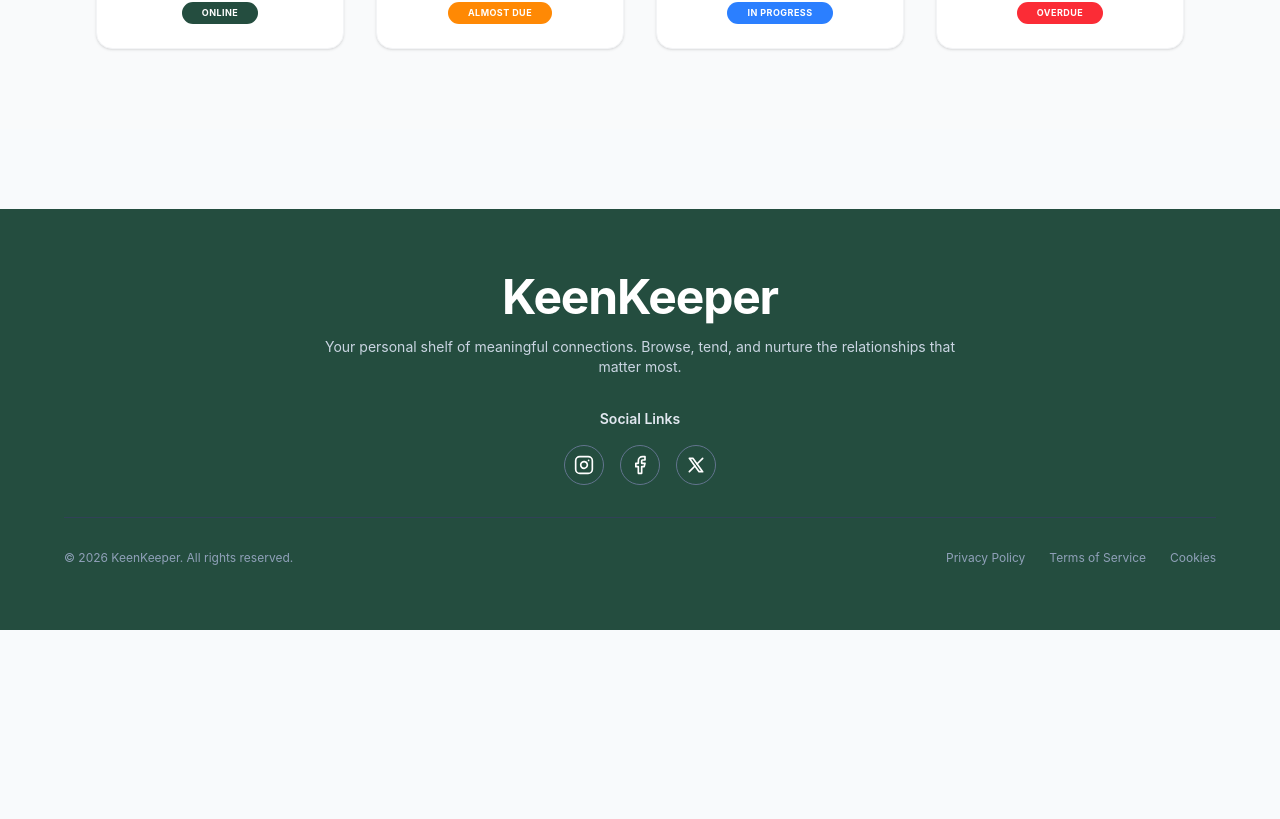
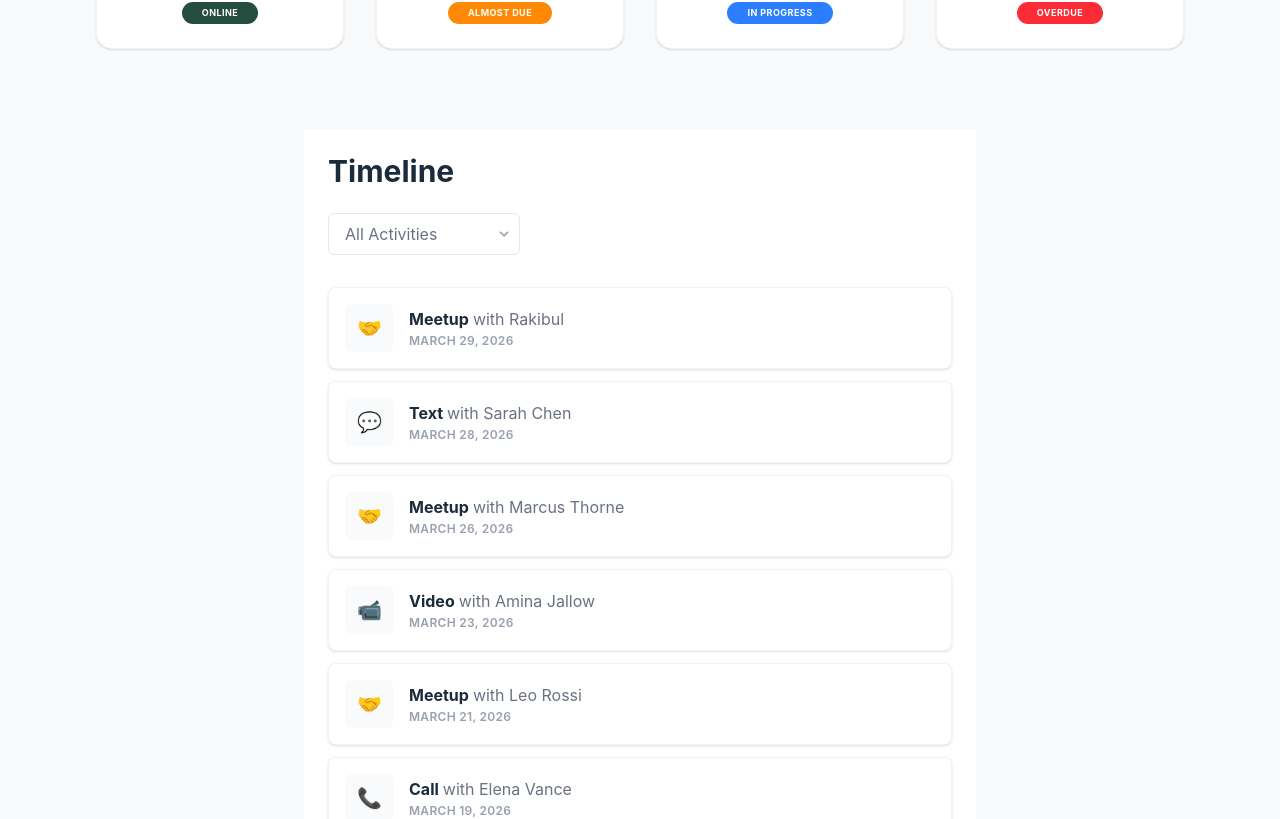
Before and after one commit to theashikulakash/keen-keeper-a7, a React (Vite) app: page / in a window 1280 px wide. Shown: the part 1795-2614 px from the top of the page. Before the commit the page ends 2425 px from the top, so only its background shows below. Built offline with nearby package versions, Linux system fonts and the light colour scheme.

Commit message:
timeline added

```diff
--- a/src/App.jsx
+++ b/src/App.jsx
@@ -3,6 +3,7 @@ import './App.css'
 import Navbar from './components/Navbar'
 import Footer from './components/Footer'
 import Home from './components/home'
+import Timeline from './components/timeline'
 
 function App() {
   const [count, setCount] = useState(0)
@@ -11,6 +12,8 @@ function App() {
     <>
       <Navbar />
       <Home />
+      <Timeline />
+
       <Footer />
     </>
   )
--- /dev/null
+++ b/src/components/timeline.jsx
@@ -0,0 +1,80 @@
+import React, { useState } from 'react';
+
+const timelineData = [
+  { id: 1, type: 'Meetup', person: 'Rakibul', date: 'March 29, 2026', icon: '🤝' },
+  { id: 2, type: 'Text', person: 'Sarah Chen', date: 'March 28, 2026', icon: '💬' },
+  { id: 3, type: 'Meetup', person: 'Marcus Thorne', date: 'March 26, 2026', icon: '🤝' },
+  { id: 4, type: 'Video', person: 'Amina Jallow', date: 'March 23, 2026', icon: '📹' },
+  { id: 5, type: 'Meetup', person: 'Leo Rossi', date: 'March 21, 2026', icon: '🤝' },
+  { id: 6, type: 'Call', person: 'Elena Vance', date: 'March 19, 2026', icon: '📞' },
+  { id: 7, type: 'Meetup', person: 'Jordan Smith', date: 'March 17, 2026', icon: '🤝' },
+  { id: 8, type: 'Text', person: 'Priya Sharma', date: 'March 13, 2026', icon: '💬' },
+  { id: 9, type: 'Call', person: 'Kevin Zhang', date: 'March 11, 2026', icon: '📞' },
+  { id: 10, type: 'Call', person: 'Sofia Garsia', date: 'March 11, 2026', icon: '📞' },
+  { id: 11, type: 'Video', person: 'David Miller', date: 'March 06, 2026', icon: '📹' },
+  { id: 12, type: 'Video', person: 'Chloe Bennett', date: 'February 24, 2026', icon: '📹' },
+  { id: 13, type: 'Meetup', person: 'Hassan Ali', date: 'February 20, 2026', icon: '🤝' },
+  { id: 14, type: 'Text', person: 'Maya Patel', date: 'February 15, 2026', icon: '💬' },
+  { id: 15, type: 'Call', person: 'Lucas Meyer', date: 'February 10, 2026', icon: '📞' },
+  { id: 16, type: 'Video', person: 'Zoe Foster', date: 'February 02, 2026', icon: '📹' },
+];
+
+const Timeline = () => {
+
+  const [filter, setFilter] = useState('All');
+
+
+  const filteredData = filter === 'All'
+    ? timelineData
+    : timelineData.filter(item => item.type === filter);
+
+  return (
+    <div className="max-w-2xl mx-auto p-6 bg-white min-h-screen font-sans">
+      <h1 className="text-3xl font-bold text-[#1a2b3b] mb-6">Timeline</h1>
+
+
+      <div className="relative mb-8">
+        <select
+          value={filter}
+          onChange={(e) => setFilter(e.target.value)}
+          className="appearance-none w-48 p-2 px-4 border border-gray-200 rounded-md text-gray-500 bg-white focus:outline-none focus:ring-1 focus:ring-blue-500 cursor-pointer"
+        >
+          <option value="All">All Activities</option>
+          <option value="Meetup">Meetups</option>
+          <option value="Text">Texts</option>
+          <option value="Call">Calls</option>
+          <option value="Video">Videos</option>
+        </select>
+
+        <div className="pointer-events-none absolute inset-y-0 left-40 flex items-center px-2 text-gray-400">
+          <svg className="fill-current h-4 w-4" viewBox="0 0 20 20"><path d="M9.293 12.95l.707.707L15.657 8l-1.414-1.414L10 10.828 5.757 6.586 4.343 8z"/></svg>
+        </div>
+      </div>
+
+      <div className="space-y-3">
+        {filteredData.length > 0 ? (
+          filteredData.map((item) => (
+            <div key={item.id} className="flex items-center p-4 border border-gray-100 rounded-lg bg-white shadow-sm">
+              <div className="w-12 h-12 flex items-center justify-center bg-gray-50 rounded-md mr-4 text-xl">
+                {item.icon}
+              </div>
+              <div className="flex flex-col">
+                <p className="text-[#1a2b3b] font-medium">
+                  <span className="font-bold">{item.type}</span>
+                  <span className="text-gray-500 font-normal ml-1">with {item.person}</span>
+                </p>
+                <span className="text-xs text-gray-400 font-semibold uppercase tracking-wide mt-0.5">
+                  {item.date}
+                </span>
+              </div>
+            </div>
+          ))
+        ) : (
+          <p className="text-gray-400 text-center py-10">No items found for this filter.</p>
+        )}
+      </div>
+    </div>
+  );
+};
+
+export default Timeline;
```
